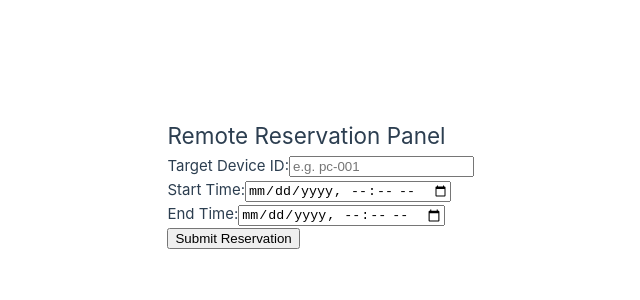
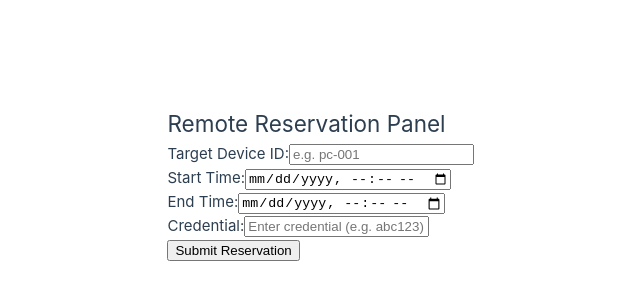
Before and after one commit to youzThomas/MonitoringSystemForMassivePC, a Vue app in the folder frontend/: page / in a window 1280 px wide. Shown: the part 216-516 px from the top of the page, without its empty margins (166-806 px from the left). Built offline with nearby package versions, Linux system fonts and the light colour scheme; the HTML template or start-up script is replaced by a standard one.

Commit message:
update on credential input in reservation tab

```diff
--- a/frontend/src/App.vue
+++ b/frontend/src/App.vue
@@ -15,8 +15,14 @@
         <label class="block">End Time:</label>
         <input v-model="end" type="datetime-local" class="border p-2 w-full" />
       </div>
+      <div>
+        <label class="block">Credential:</label>
+        <input v-model="credential" class="border p-2 w-full" type="text" placeholder="Enter credential (e.g. abc123)" />
+      </div>
 
-      <button class="bg-blue-600 text-white px-4 py-2 rounded" type="submit">Submit Reservation</button>
+      <button class="bg-blue-600 text-white px-4 py-2 rounded" type="submit">
+        Submit Reservation
+      </button>
     </form>
 
     <p v-if="success" class="mt-4 text-green-600">✅ Reservation saved!</p>
@@ -30,6 +36,7 @@ import { ref } from 'vue'
 const deviceId = ref('')
 const start = ref('')
 const end = ref('')
+const credential = ref('')
 const success = ref(false)
 const error = ref(false)
 
@@ -44,7 +51,8 @@ const submit = async () => {
       body: JSON.stringify({
         device_id: deviceId.value,
         start_time: start.value,
-        end_time: end.value
+        end_time: end.value,
+        credential: credential.value
       })
     })
 
```
